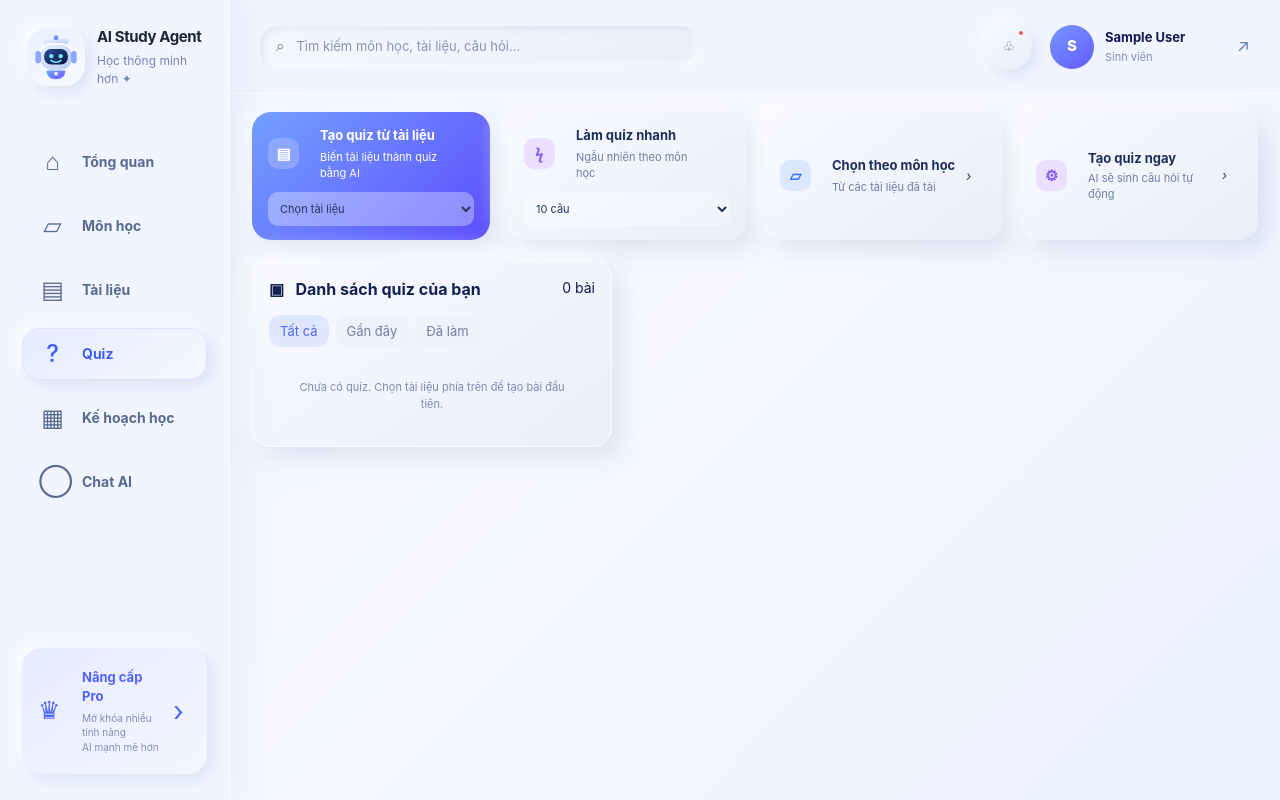
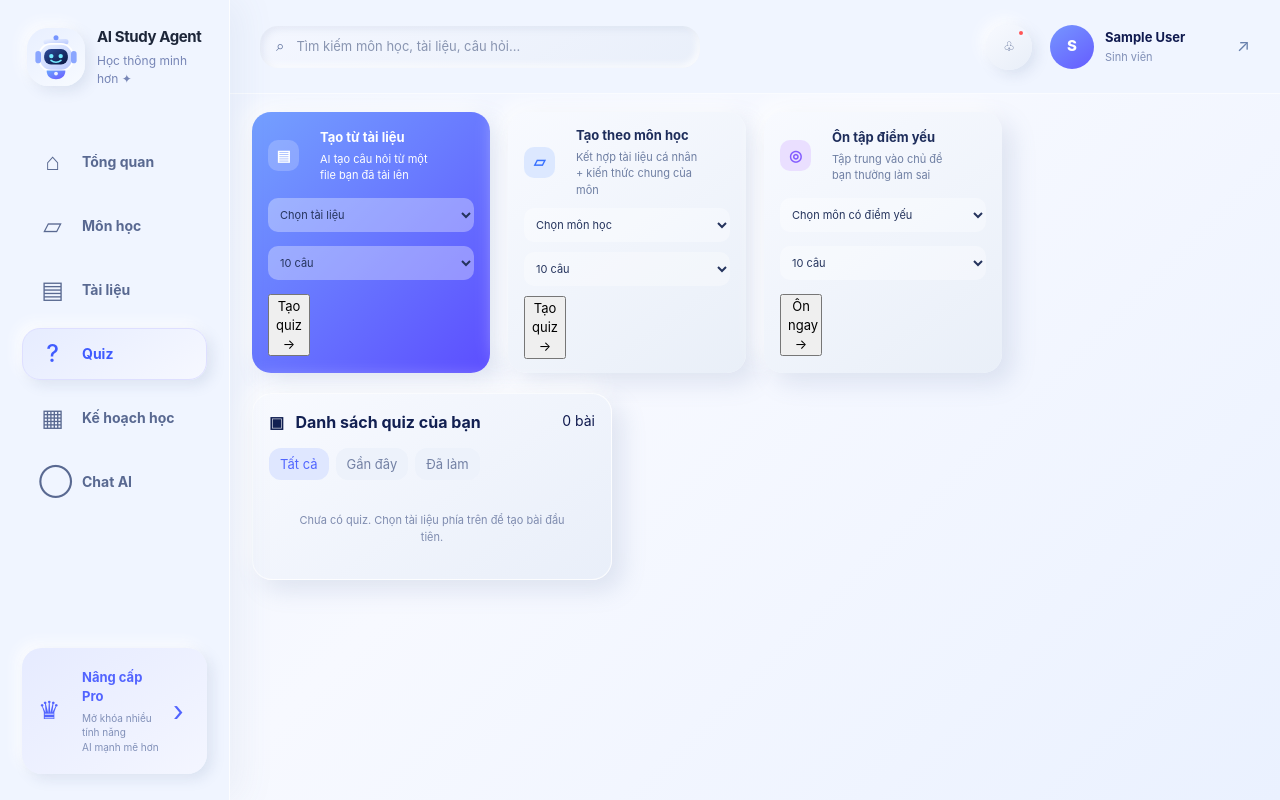
Before and after one commit to nguyencongthanh09102005-beep/AI-Study-Agent, a Flask app: page /quiz in a window 1280 px wide. Run offline with Flask 3, Linux system fonts and the light colour scheme; the visitor is signed in with stand-in values (Sample User, id 1); data comes from the database, SQL or seed files in the repository; data that the repository does not hold is empty.

Commit message:
Add three working quiz creation modes

```diff
--- a/templates/quiz.html
+++ b/templates/quiz.html
@@ -4,27 +4,66 @@
 {% block page_styles %}<link rel="stylesheet" href="{{ url_for('static', filename='css/quiz.css') }}">{% endblock %}
 
 {% block content %}
-<form method="post" class="quiz-action-grid" id="quizCreateForm">
-  <label class="quiz-action-card primary-action">
+<section class="quiz-action-grid" id="quizCreateModes">
+  <form method="post" class="quiz-action-card primary-action quiz-create-mode">
+    <input type="hidden" name="quiz_mode" value="document">
     <span class="mini-activity white">▤</span>
-    <span><b>Tạo quiz từ tài liệu</b><small>Biến tài liệu thành quiz bằng AI</small></span>
-    <select name="document_id" required><option value="">Chọn tài liệu</option>{% for d in documents %}<option value="{{ d.id }}">{{ d.original_name }}</option>{% endfor %}</select>
-  </label>
-  <label class="quiz-action-card"><span class="mini-activity purple">ϟ</span><span><b>Làm quiz nhanh</b><small>Ngẫu nhiên theo môn học</small></span><select name="question_count"><option value="10">10 câu</option><option value="20">20 câu</option><option value="30">30 câu</option></select></label>
-  <div class="quiz-action-card"><span class="mini-activity blue">▱</span><span><b>Chọn theo môn học</b><small>Từ các tài liệu đã tải</small></span><em>›</em></div>
-  <button class="quiz-action-card create-submit" type="submit"><span class="mini-activity purple">⚙</span><span><b>Tạo quiz ngay</b><small>AI sẽ sinh câu hỏi tự động</small></span><em>›</em></button>
-</form>
+    <span><b>Tạo từ tài liệu</b><small>AI tạo câu hỏi từ một file bạn đã tải lên</small></span>
+    <select name="document_id" required>
+      <option value="">Chọn tài liệu</option>
+      {% for d in documents %}
+      <option value="{{ d.id }}">{{ d.original_name }}{% if d.subject_name %} · {{ d.subject_name }}{% endif %}</option>
+      {% endfor %}
+    </select>
+    <select name="question_count" aria-label="Số câu hỏi">
+      <option value="10">10 câu</option><option value="20">20 câu</option><option value="30">30 câu</option>
+    </select>
+    <button type="submit">Tạo quiz →</button>
+  </form>
+
+  <form method="post" class="quiz-action-card quiz-create-mode">
+    <input type="hidden" name="quiz_mode" value="subject">
+    <span class="mini-activity blue">▱</span>
+    <span><b>Tạo theo môn học</b><small>Kết hợp tài liệu cá nhân + kiến thức chung của môn</small></span>
+    <select name="subject_id" required>
+      <option value="">Chọn môn học</option>
+      {% for s in subjects %}
+      <option value="{{ s.id }}">{{ s.name }}</option>
+      {% endfor %}
+    </select>
+    <select name="question_count" aria-label="Số câu hỏi">
+      <option value="10">10 câu</option><option value="20">20 câu</option><option value="30">30 câu</option>
+    </select>
+    <button type="submit">Tạo quiz →</button>
+  </form>
+
+  <form method="post" class="quiz-action-card quiz-create-mode weak-review-card">
+    <input type="hidden" name="quiz_mode" value="weakness">
+    <span class="mini-activity purple">◎</span>
+    <span><b>Ôn tập điểm yếu</b><small>Tập trung vào chủ đề bạn thường làm sai</small></span>
+    <select name="subject_id" required>
+      <option value="">Chọn môn có điểm yếu</option>
+      {% for s in subjects if s.weakness_count %}
+      <option value="{{ s.id }}">{{ s.name }} · {{ s.weakness_count }} chủ đề cần ôn</option>
+      {% endfor %}
+    </select>
+    <select name="question_count" aria-label="Số câu hỏi">
+      <option value="10">10 câu</option><option value="20">20 câu</option><option value="30">30 câu</option>
+    </select>
+    <button type="submit">Ôn ngay →</button>
+  </form>
+</section>
 
 
 <section class="quiz-work-layout">
   <aside class="soft-card quiz-library">
     <div class="card-title-row"><h3>▣ &nbsp; Danh sách quiz của bạn</h3><span>{{ quizzes|length }} bài</span></div>
-    <div class="quiz-mini-tabs"><button class="active" type="button">Tất cả</button><button type="button">Gần đây</button><button type="button">Đã làm</button></div>
+    <div class="quiz-mini-tabs"><button class="active" type="button" data-quiz-filter="all">Tất cả</button><button type="button" data-quiz-filter="recent">Gần đây</button><button type="button" data-quiz-filter="done">Đã làm</button></div>
     <div class="quiz-picker-list">
       {% for quiz in quizzes %}
-      <button type="button" class="quiz-picker {% if loop.first %}active{% endif %}" data-quiz-target="quiz-work-{{ quiz.id }}">
+      <button type="button" class="quiz-picker {% if loop.first %}active{% endif %}" data-quiz-target="quiz-work-{{ quiz.id }}" data-attempted="{{ 'true' if quiz.attempted else 'false' }}" data-recent-rank="{{ loop.index }}">
         <span class="mini-activity {{ ['blue','purple','green','orange'][loop.index0 % 4] }}">?</span>
-        <span><b>{{ quiz.title }}</b><small>{{ quiz.questions|length }} câu hỏi · {{ quiz.created_at }}</small></span><em>›</em>
+        <span><b>{{ quiz.title }}</b><small>{{ quiz.questions|length }} câu hỏi{% if quiz.attempted %} · Đã làm{% if quiz.best_score is not none %} · Cao nhất {{ quiz.best_score|round(0)|int }}%{% endif %}{% else %} · Chưa làm{% endif %}</small></span><em>›</em>
       </button>
       {% else %}
       <div class="empty-soft">Chưa có quiz. Chọn tài liệu phía trên để tạo bài đầu tiên.</div>
```
